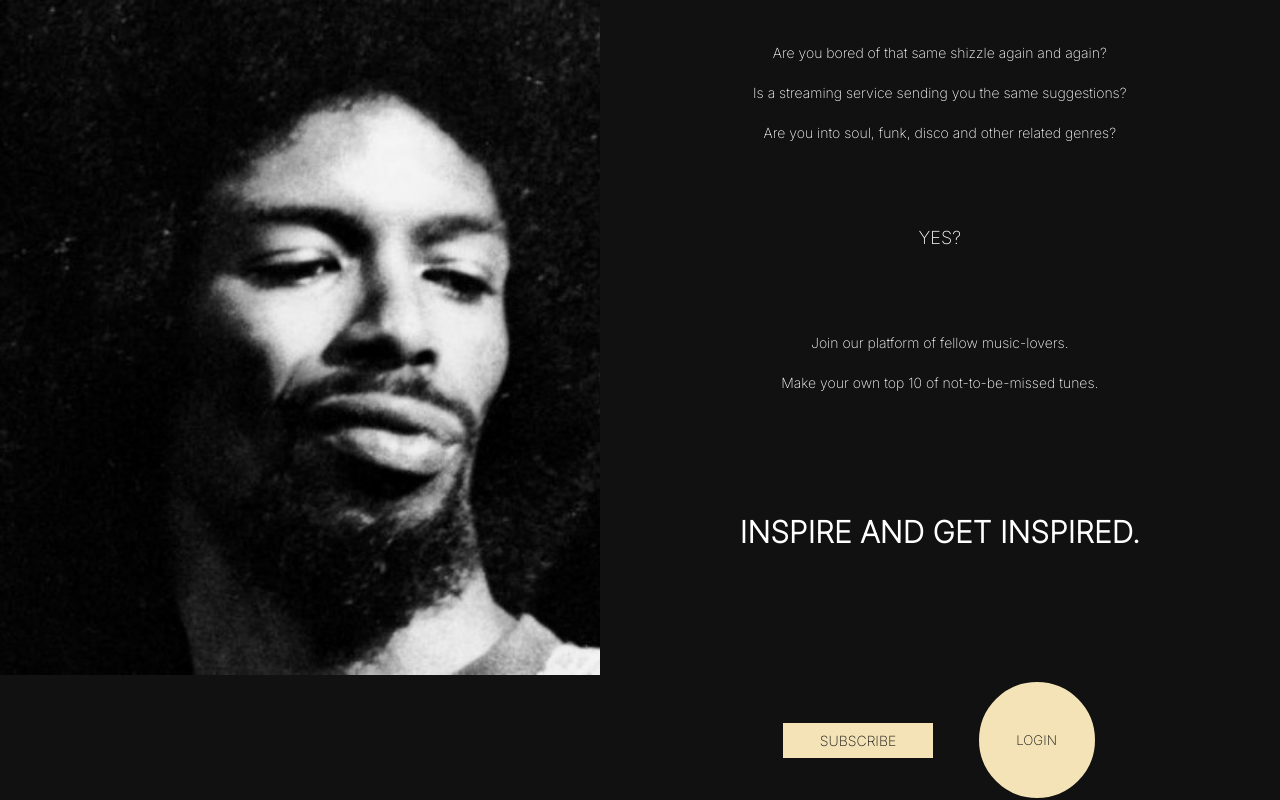
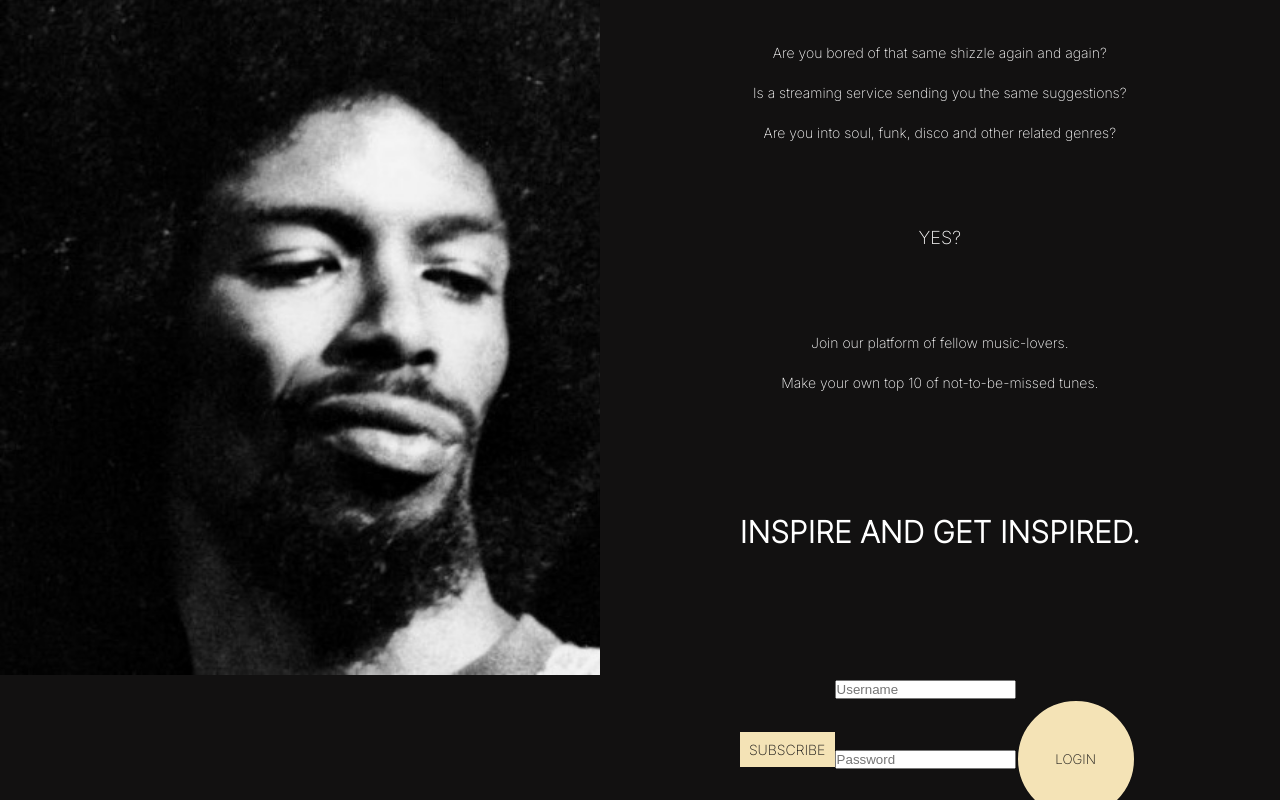
Before and after one commit to saarryp/eindopdrachtFrontend2023, a React (Create React App) app: page / in a window 1280 px wide. Both pictures are taken after a click on the button "LOGIN". Shown: the part 257-1057 px from the top of the page. Built offline with nearby package versions, Linux system fonts and the light colour scheme; a web font is replaced by a local one.

Commit message:
Button logIn username en password in apart veld na klikken van knop

```diff
--- a/package.json
+++ b/package.json
@@ -7,9 +7,11 @@
     "@testing-library/react": "^13.4.0",
     "@testing-library/user-event": "^13.5.0",
     "axios": "^1.4.0",
+    "jwt-decode": "^3.1.2",
     "node-fetch": "^3.3.1",
     "react": "^18.2.0",
     "react-dom": "^18.2.0",
+    "react-hook-form": "^7.45.4",
     "react-router-dom": "^6.14.0",
     "react-scripts": "^5.0.1",
     "web-vitals": "^2.1.4"
--- a/src/components/loginButton/LoginButton.js
+++ b/src/components/loginButton/LoginButton.js
@@ -1,12 +1,51 @@
-import React from 'react';
+import React, { useState } from 'react';
 import './LoginButton.css';
+import { useForm } from 'react-hook-form';
 
-const ButtonLogIn =({ text, onClick}) => {
+const ButtonLogIn = ({ onLogin }) => {
+    const [showLogInForm, setShowLogInForm] = useState(false);
+    const { handleSubmit, register } = useForm();
+
+    const toggleLogInForm = () => {
+        setShowLogInForm(!showLogInForm);
+    };
+
+    const onSubmit = async (data) => {
+        try {
+            //backend api hier
+            const response = await fetch('/api/login', {
+                method: 'POST',
+                headers: { 'Content-Type': 'application/json' },
+                body: JSON.stringify(data),
+            });
+            if (response.ok) {
+                const responseData = await response.json();
+                onLogin(responseData.token);
+            } else {
+                console.error('Login failed');
+            }
+        } catch (error) {
+            console.error('Error', error);
+        }
+    };
+
     return (
-        <button className="button" onClick={onClick}>
-        LOGIN
-        </button>
+        <div>
+            {showLogInForm ? (
+                <form onSubmit={handleSubmit(onSubmit)}>
+                    <input {...register('username')} placeholder="Username" />
+                    <input {...register('password')} type="password" placeholder="Password" />
+                    <button className="button" type="submit">
+                        LOGIN
+                    </button>
+                </form>
+            ) : (
+                <button className="button" onClick={toggleLogInForm}>
+                    LOGIN
+                </button>
+            )}
+        </div>
     );
-}
+};
 
-export default ButtonLogIn
+export default ButtonLogIn;
```
Also changed, not shown: 1 other file (tests, documents, lock files or other folders).
